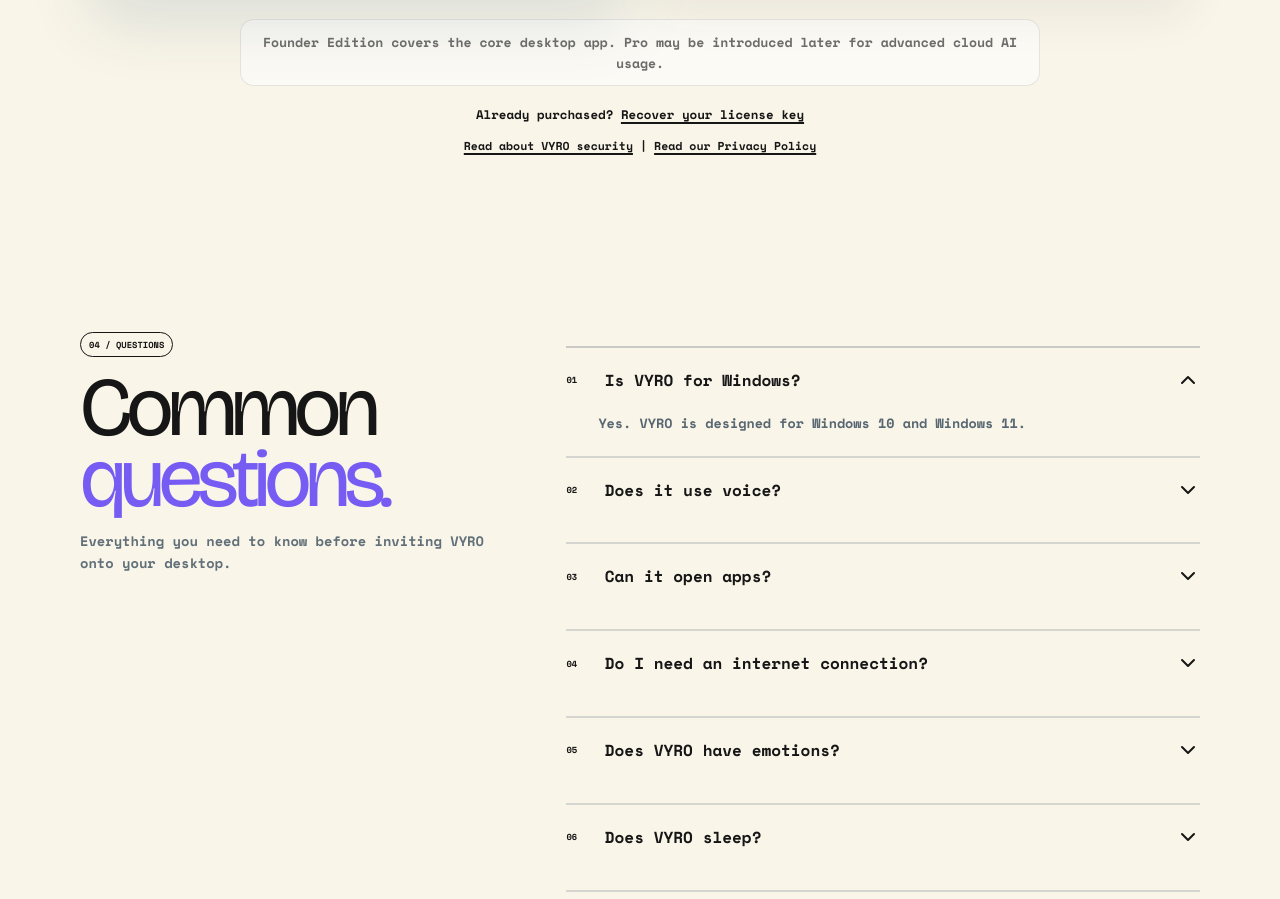
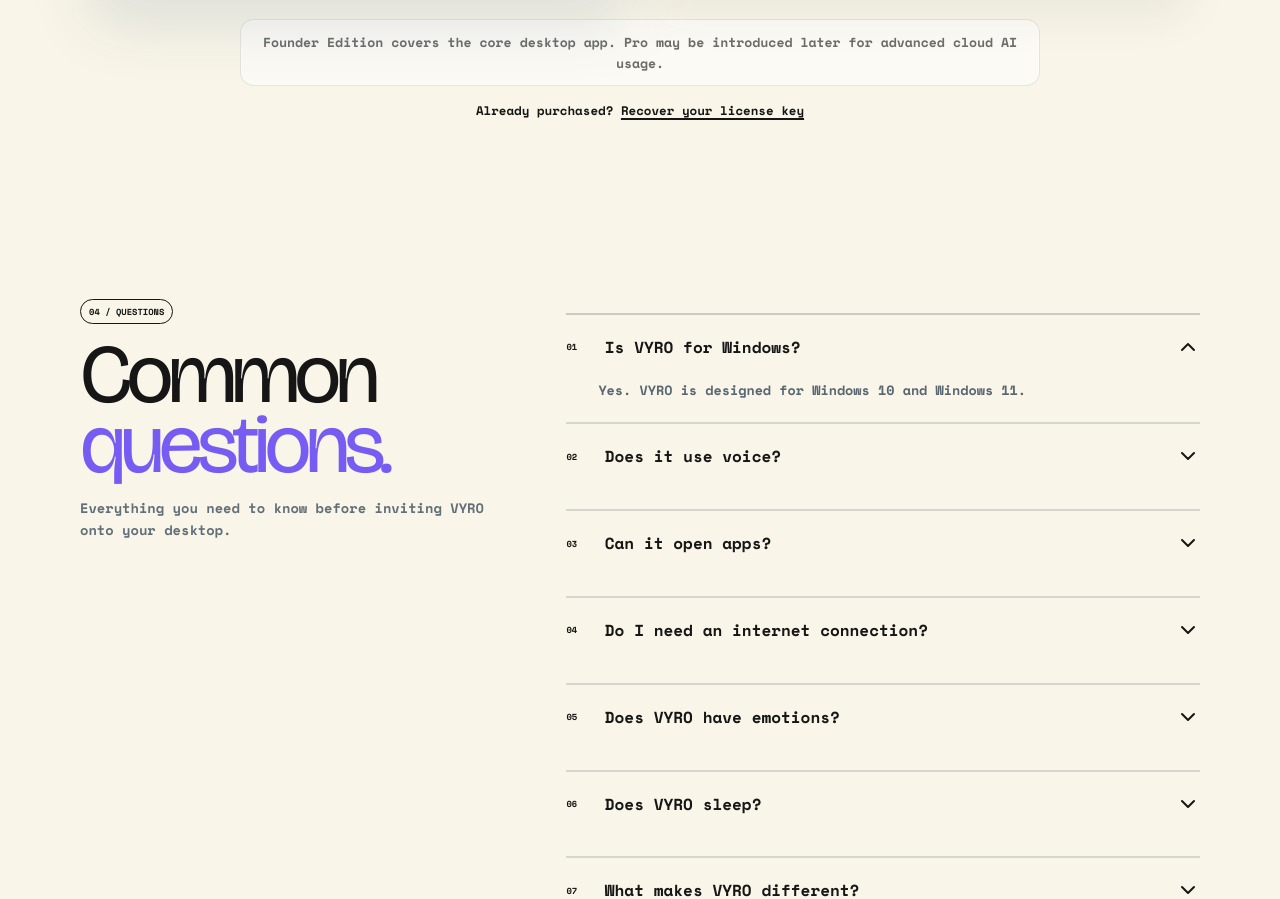
Before and after one commit to Kipasa33/VYRO-Landing, a Next.js app: page / in a window 1280 px wide. Shown: the part 4626-5525 px from the top of the page. Built offline with nearby package versions, Linux system fonts and the light colour scheme.

Commit message:
Clean pricing footer links

```diff
--- a/app/globals.css
+++ b/app/globals.css
@@ -411,8 +411,6 @@
 .download-step b { font-size: .62rem; line-height: 1.4; }
 @keyframes downloadFloat { 0%,100%{transform:translateY(0) scale(1)} 50%{transform:translateY(-.35rem) scale(1.035)} }
 @media (min-width:640px){.download-nav{padding:1.2rem 1.5rem}.download-card{padding:2rem}.download-steps{grid-template-columns:repeat(2,1fr)}}
-.privacy-policy-link { margin: .75rem 0 0; text-align: center; font-size: .58rem; font-weight: 800; }
-.privacy-policy-link a { text-decoration: underline; text-decoration-thickness: 2px; text-underline-offset: .18rem; }
 .footer-links { display: flex; flex-wrap: wrap; justify-content: center; gap: .55rem; margin: 1.5rem auto 0; }
 .footer-links a { display: inline-flex; align-items: center; min-height: 2.4rem; padding: .55rem .75rem; border: 1px solid rgba(247,242,229,.42); border-radius: 999px; background: rgba(255,255,255,.06); font-size: .52rem; font-weight: 800; opacity: .86; transition: transform .2s ease, background .2s ease, opacity .2s ease; }
 .footer-links a:hover { transform: translateY(-2px); background: rgba(255,255,255,.12); opacity: 1; }
@@ -673,8 +671,7 @@
 .pricing-card-cta:hover { transform: translateY(-2px); box-shadow: 0 1rem 2.2rem rgba(23,44,77,.25); }
 .pricing-card-cta-disabled,.pricing-card-cta-disabled:hover { margin-top: auto; border-color: rgba(21,34,52,.1); background: rgba(21,34,52,.07); color: rgba(21,34,52,.46); box-shadow: none; cursor: not-allowed; transform: none; }
 .pricing-comparison-note { max-width: 50rem; margin: 1.25rem auto 0; padding: .75rem 1rem; border: 1px solid rgba(29,36,48,.1); border-radius: .85rem; background: rgba(255,255,255,.52); text-align: center; font-family: var(--font-sans); font-size: .82rem; line-height: 1.55; font-weight: 560; color: color-mix(in srgb, var(--ink) 62%, transparent); }
-.pricing .purchased-link { margin-top: 1.25rem; font-family: var(--font-sans); font-size: .78rem; font-weight: 620; }
-.pricing .privacy-policy-link { font-family: var(--font-sans); font-size: .72rem; }
+.pricing .purchased-link { margin: 1rem 0 0; font-family: var(--font-sans); font-size: .78rem; font-weight: 620; }
 [data-theme="dark"] .pricing-heading>span,[data-theme="dark"] .pricing-comparison-note { border-color: rgba(255,255,255,.12); background: rgba(255,255,255,.06); }
 @media (min-width:768px){.pricing{padding:6.5rem 2rem}.pricing-grid{grid-template-columns:repeat(2,minmax(0,1fr));gap:1.25rem;align-items:stretch}.pricing-card{height:100%;padding:1.6rem}.pricing-description{min-height:3.25rem}.pricing-card-pro .pricing-card-cta{margin-top:auto}}
 @media (prefers-reduced-motion:reduce){.pricing-card,.pricing-card-cta{transition:none!important;transform:none!important}}
--- a/app/page.tsx
+++ b/app/page.tsx
@@ -299,7 +299,6 @@
         <div className="pricing-grid"><FoundersEditionCard /><ProCard /></div>
         <p className="pricing-comparison-note">Founder Edition covers the core desktop app. Pro may be introduced later for advanced cloud AI usage.</p>
         <p className="purchased-link">Already purchased? <a href="/recover-key">Recover your license key</a></p>
-        <p className="privacy-policy-link"><a href="/security">Read about VYRO security</a> | <a href="/privacy">Read our Privacy Policy</a></p>
       </section>
 
       <section className="section-shell faq" id="faq">
```
